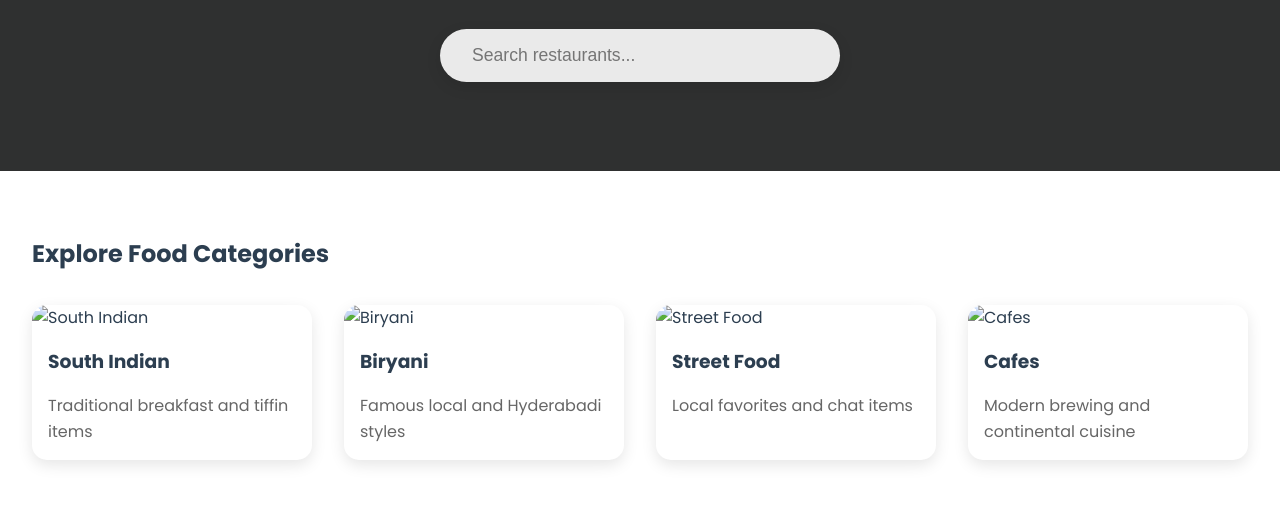
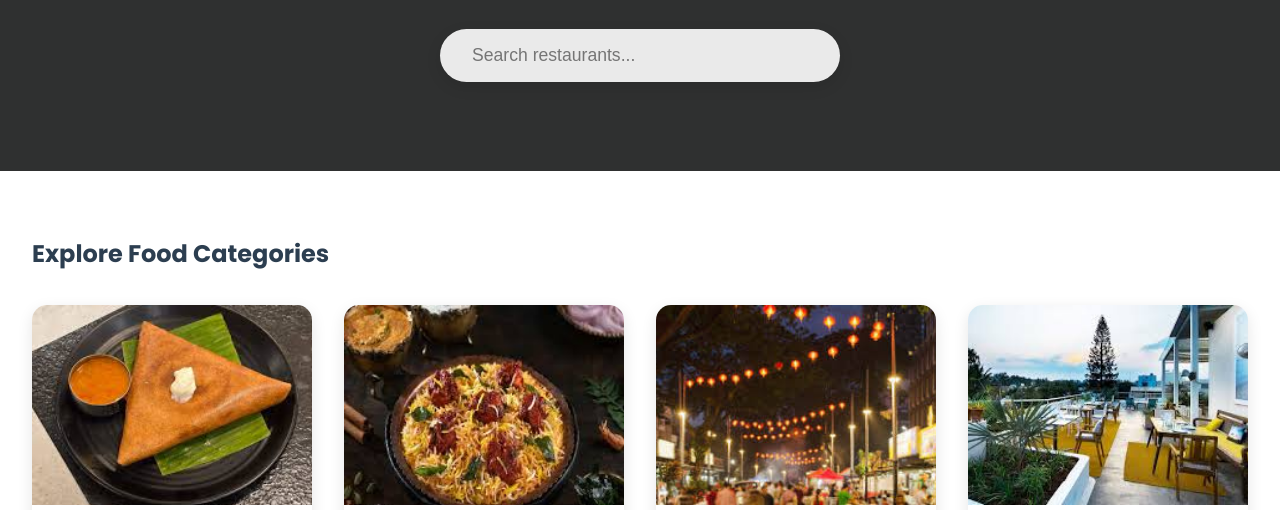
Before and after one commit to Dhanyashriee/travel_blog_bangalore, a plain HTML site: page food.html in a window 1280 px wide. Shown: the part 229-739 px from the top of the page. Drawn offline with Linux system fonts and the light colour scheme; files whose address does not match are found by name.

Commit message:
Update food.html

```diff
--- a/food.html
+++ b/food.html
@@ -28,22 +28,22 @@
         <h2>Explore Food Categories</h2>
         <div class="category-grid">
             <div class="category-card">
-                <img src="images/food/dosa.jpg" alt="South Indian">
+                <img src="dosa.jpg" alt="South Indian">
                 <h3>South Indian</h3>
                 <p>Traditional breakfast and tiffin items</p>
             </div>
             <div class="category-card">
-                <img src="images/food/biryani.jpg" alt="Biryani">
+                <img src="biryani.jpg" alt="Biryani">
                 <h3>Biryani</h3>
                 <p>Famous local and Hyderabadi styles</p>
             </div>
             <div class="category-card">
-                <img src="images/food/street-food.jpg" alt="Street Food">
+                <img src="street-food.jpg" alt="Street Food">
                 <h3>Street Food</h3>
                 <p>Local favorites and chat items</p>
             </div>
             <div class="category-card">
-                <img src="images/food/cafe.jpg" alt="Cafes">
+                <img src="cafe.jpg" alt="Cafes">
                 <h3>Cafes</h3>
                 <p>Modern brewing and continental cuisine</p>
             </div>
```
